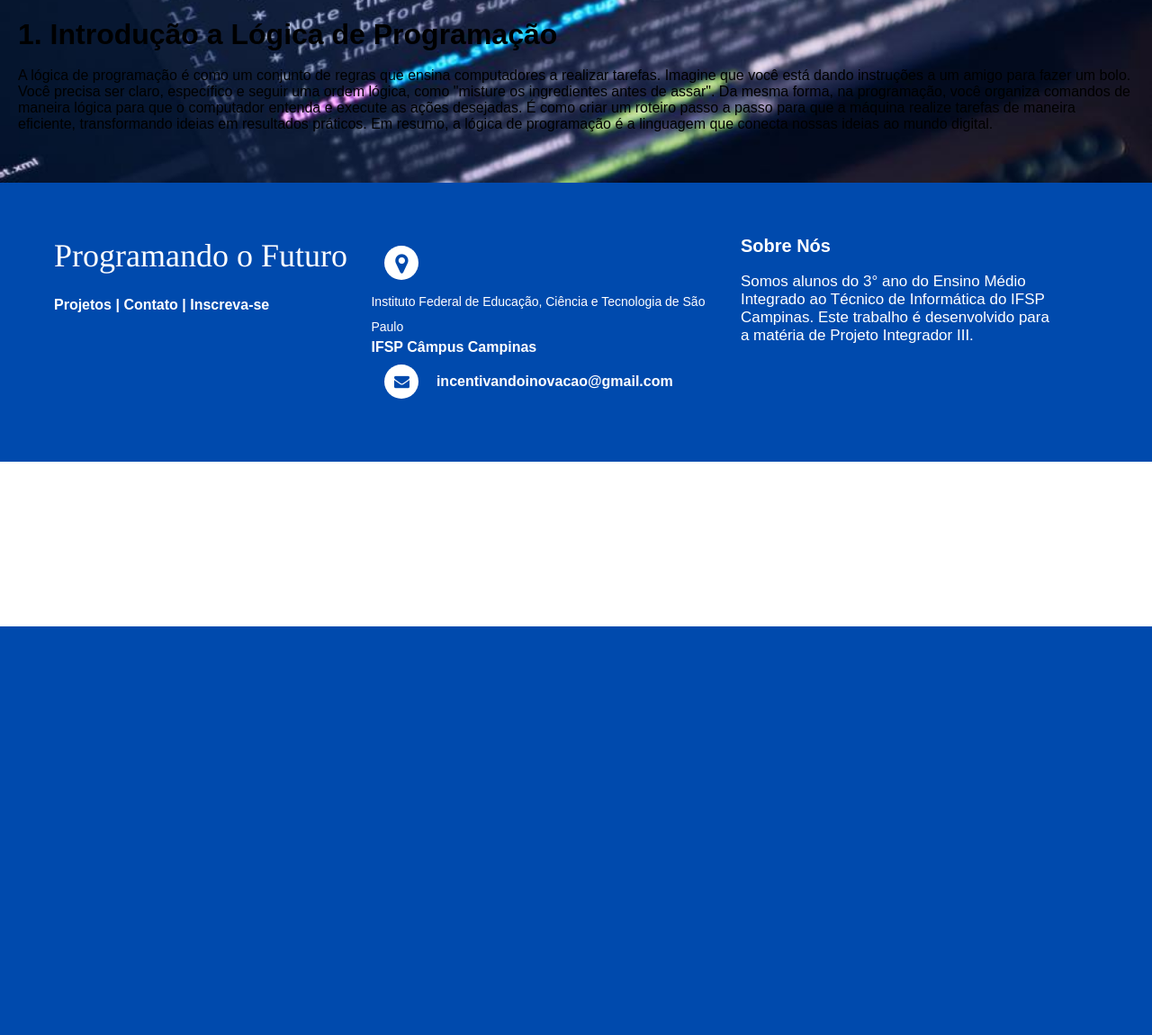
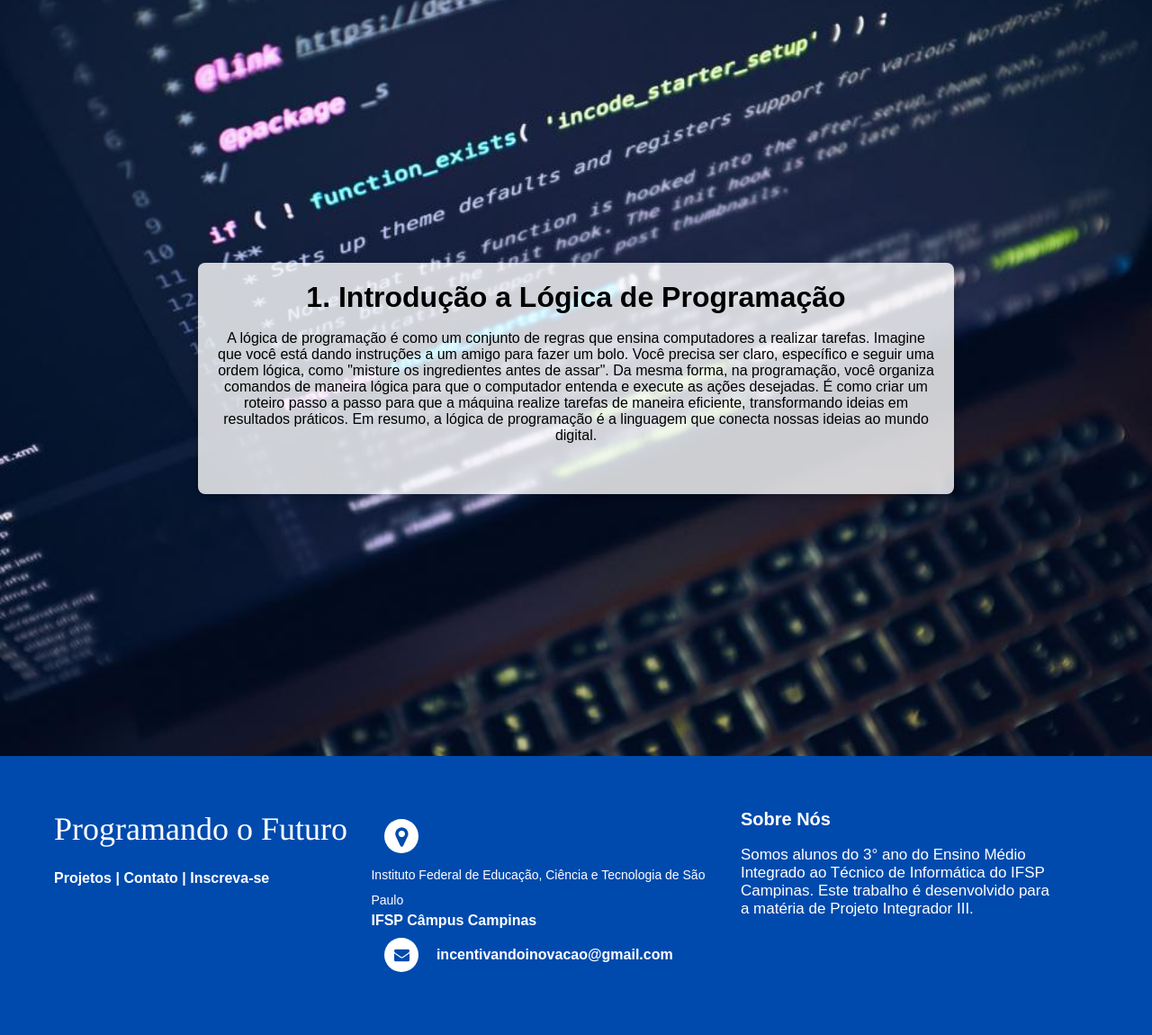
Before and after one commit to franco916/programando_futuro, a PHP site: page /p/oficina1.html in a window 1280 px wide. Shown: the part 104-1254 px from the top of the page at 90% size. Before the commit the page ends 800 px from the top, so only its background shows below. Run offline with PHP 8.4, Linux system fonts and the light colour scheme; some libraries are stand-ins or nearby versions.

Commit message:
background na imagem e texto

```diff
--- a/css/oficina.css
+++ b/css/oficina.css
@@ -1,5 +1,18 @@
 .background_image {
     background: url("../img/programming.jpg") no-repeat center center;
-    background-size: cover; /* This makes sure the image covers the entire div */
-    padding: 20px; /* Add some padding if needed */
+    background-size: cover;
+    padding: 20px;
+    display: flex;
+    justify-content: center;
+    align-items: center;
+    height: 100vh;
 }
+
+.text_container {
+    background-color: rgba(255, 255, 255, 0.8);
+    border-radius: 8px;
+    padding: 20px;
+    max-width: 800px;
+    text-align: center;
+    box-shadow: 0 4px 8px rgba(0, 0, 0, 0.2);
+}
--- a/p/oficina1.html
+++ b/p/oficina1.html
@@ -1,5 +1,6 @@
 <!DOCTYPE html>
 <html lang="pt-br">
+
 <head>
     <meta charset="UTF-8">
     <meta name="viewport" content="width=device-width, initial-scale=1.0">
@@ -20,6 +21,8 @@
 
     <script src="../js/slide.js" defer></script>
 </head>
+
+
 <body>
     <header>
 
@@ -44,6 +47,7 @@
     </header>
 
     <div class="background_image">
+      <div class="text_container">
           <h1>1. Introdução a Lógica de Programação</h1><br>
           <p>A lógica de programação é como um conjunto de regras que ensina computadores a realizar tarefas.
             Imagine que você está dando instruções a um amigo para fazer um bolo. Você precisa ser claro, específico e seguir uma ordem lógica, como "misture os ingredientes antes de assar".
@@ -52,6 +56,8 @@
             transformando ideias em resultados práticos. Em resumo, a lógica de programação é a linguagem que conecta nossas ideias ao mundo digital.</p>
             <br><br>
       </div>
+  </div>
+
 
     <footer class="footer-distributed">
       <div class="footer-left">
```
Lines whose indentation alone changed are shown as unchanged.
